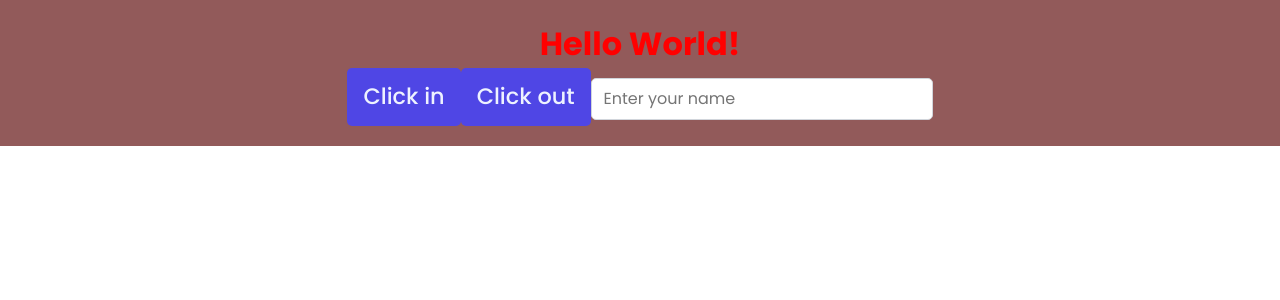
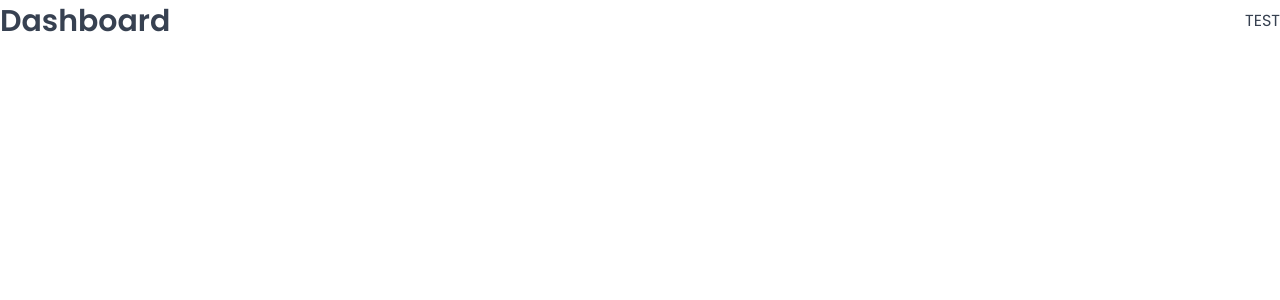
Before and after one commit to janak0ff/Wild-Oasis, a React (Vite) app: page /dashboard in a window 1280 px wide. Shown: the top 300 px of the page. Built offline with nearby package versions, Linux system fonts and the light colour scheme; a web font is replaced by a local one.

Commit message:
Setting Up Pages and Routes

```diff
--- a/package.json
+++ b/package.json
@@ -12,6 +12,7 @@
   "dependencies": {
     "react": "^18.2.0",
     "react-dom": "^18.2.0",
+    "react-router-dom": "^6.28.2",
     "styled-components": "^6.1.14"
   },
   "devDependencies": {
--- a/src/App.jsx
+++ b/src/App.jsx
@@ -1,33 +1,35 @@
-import Styled from "styled-components"; // Import styled-components library
-import GlobalStyle from "./styles/GlobalStyle";
-import Button from "./ui/Button";
-import Input from "./ui/Input";
+import { BrowserRouter, Navigate, Route, Routes } from "react-router-dom";
+import GlobalStyles from "./styles/GlobalStyles";
+import Dashboard from "./pages/Dashboard";
+import Bookings from "./pages/Bookings";
+import Cabins from "./pages/Cabins";
+import Users from "./pages/Users";
+import Settings from "./pages/Settings";
+import Account from "./pages/Account";
+import Login from "./pages/Login";
+import PageNotFound from "./pages/PageNotFound";
 
-// Define a styled h1 element with red text color
-const H1 = Styled.h1`
-  color: red;
-`;
-
-// Define a styled div element to serve as the container for the app
-const StyledApp = Styled.div`
-  background-color: #925a5a;
-  padding: 20px;
-  text-align: center;
-`;
-
-// Define the main App component
 function App() {
   return (
     <>
-      <GlobalStyle />
-      <StyledApp>
-        <H1>Hello World!</H1>
-        <Button onClick={() => alert("click in")}>Click in</Button>
-        <Button onClick={() => alert("click out")}>Click out</Button>
-        <Input type="text" placeholder="Enter your name" />
-      </StyledApp>
+      <GlobalStyles />
+      <BrowserRouter>
+        <Routes>
+          {/* // Redirect to dashboard if no route is matched */}
+          <Route index element={<Navigate replace to="dashboard" />} />
+          {/* // Routes for the different pages */}
+          <Route path="dashboard" element={<Dashboard />} />
+          <Route path="bookings" element={<Bookings />} />
+          <Route path="cabins" element={<Cabins />} />
+          <Route path="users" element={<Users />} />
+          <Route path="settings" element={<Settings />} />
+          <Route path="account" element={<Account />} />
+          <Route path="login" element={<Login />} />
+          <Route path="*" element={<PageNotFound />} />
+        </Routes>
+      </BrowserRouter>
     </>
   );
 }
 
-export default App; // Export the App component as the default export
+export default App;
--- /dev/null
+++ b/src/ui/Heading.jsx
@@ -0,0 +1,33 @@
+import styled, { css } from "styled-components";
+
+// const test = css`
+//   text-align: center;
+//   ${10 > 5 && "background-color: yellow"}
+// `;
+
+const Heading = styled.h1`
+  ${(props) =>
+    props.as === "h1" &&
+    css`
+      font-size: 3rem;
+      font-weight: 600;
+    `}
+
+  ${(props) =>
+    props.as === "h2" &&
+    css`
+      font-size: 2rem;
+      font-weight: 600;
+    `}
+
+    ${(props) =>
+    props.as === "h3" &&
+    css`
+      font-size: 2rem;
+      font-weight: 500;
+    `}
+
+  line-height: 1.4;
+`;
+
+export default Heading;
--- /dev/null
+++ b/src/ui/Row.jsx
@@ -0,0 +1,25 @@
+import styled, { css } from "styled-components";
+
+const Row = styled.div`
+  display: flex;
+
+  ${(props) =>
+    props.type === "horizontal" &&
+    css`
+      justify-content: space-between;
+      align-items: center;
+    `}
+
+  ${(props) =>
+    props.type === "vertical" &&
+    css`
+      flex-direction: column;
+      gap: 1.6rem;
+    `}
+`;
+
+Row.defaultProps = {
+  type: "vertical",
+};
+
+export default Row;
```
Also changed, not shown: src/styles/GlobalStyles.js (renamed from src/styles/GlobalStyle.js), 2 other files (tests, documents, lock files or other folders).
